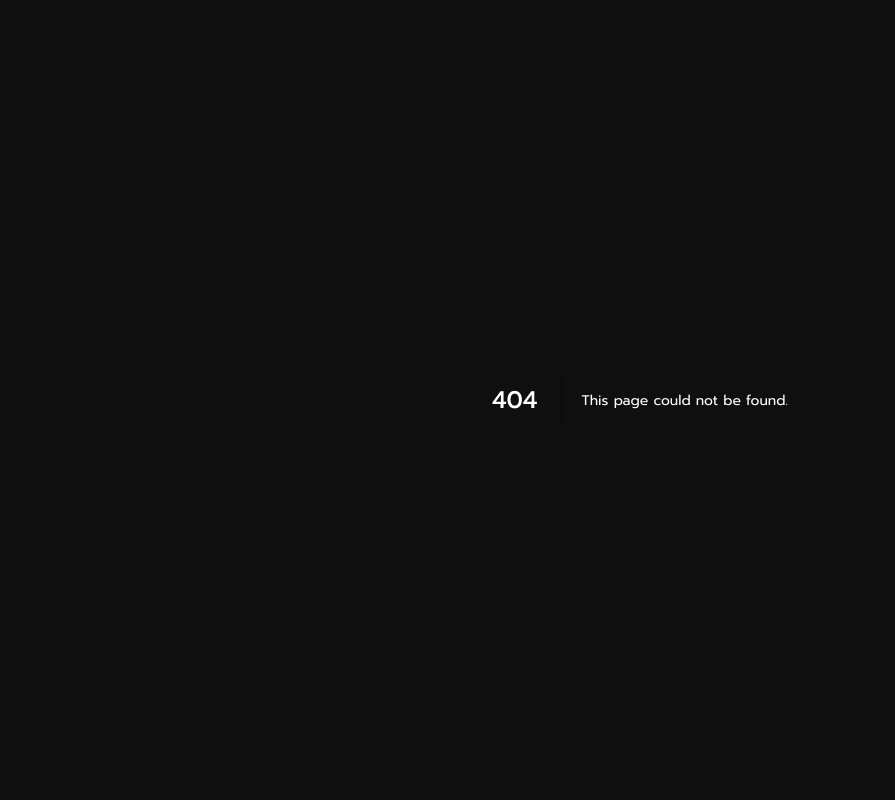
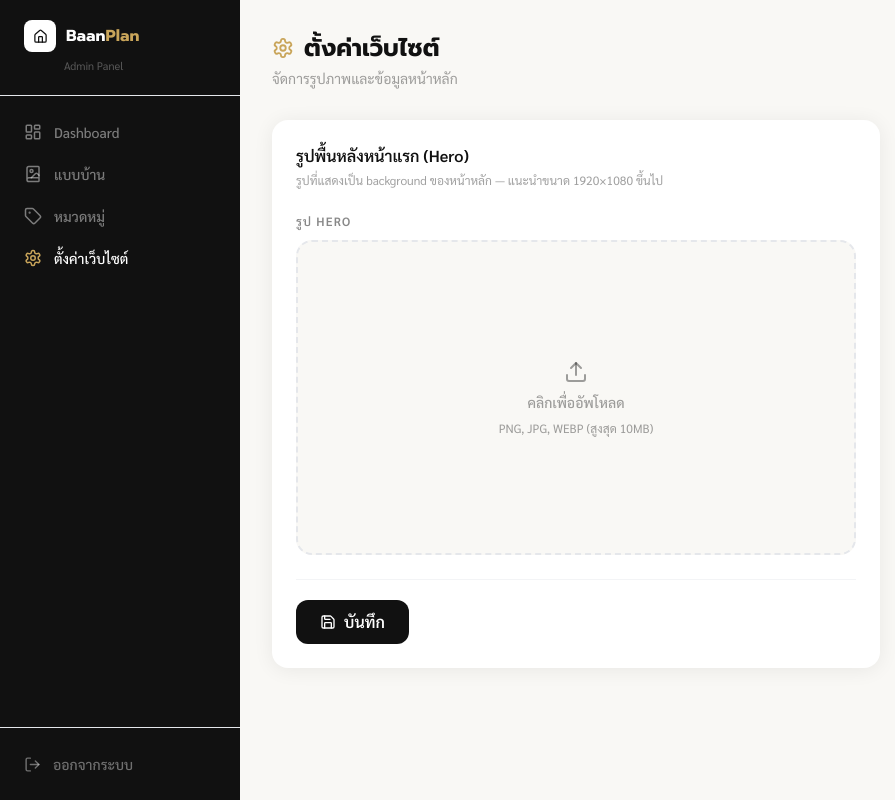
Before and after one commit to phatarapol777-jpg/baanplan, a Next.js app: page /admin/settings in a window 1280 px wide. Before the commit this address had no page. Shown: the whole page, without its empty margins (0-895 px from the left). Built offline with nearby package versions, Linux system fonts and the light colour scheme; no server answers; the database is empty.

Commit message:
feat: admin can change hero image from settings page

```diff
--- /dev/null
+++ b/src/app/admin/settings/page.tsx
@@ -0,0 +1,106 @@
+"use client"
+
+import { useEffect, useState } from "react"
+import { Settings, Save, CheckCircle } from "lucide-react"
+import ImageUpload from "@/components/admin/ImageUpload"
+
+export default function AdminSettingsPage() {
+  const [heroImageUrl, setHeroImageUrl] = useState("")
+  const [loading, setLoading] = useState(true)
+  const [saving, setSaving] = useState(false)
+  const [saved, setSaved] = useState(false)
+  const [error, setError] = useState("")
+
+  // โหลด settings ปัจจุบัน
+  useEffect(() => {
+    fetch("/api/admin/settings")
+      .then((r) => r.json())
+      .then((data) => {
+        setHeroImageUrl(data.hero_image_url ?? "")
+        setLoading(false)
+      })
+      .catch(() => setLoading(false))
+  }, [])
+
+  const handleSave = async () => {
+    setSaving(true)
+    setError("")
+    try {
+      const res = await fetch("/api/admin/settings", {
+        method: "PUT",
+        headers: { "Content-Type": "application/json" },
+        body: JSON.stringify({ key: "hero_image_url", value: heroImageUrl }),
+      })
+      if (!res.ok) throw new Error("บันทึกไม่สำเร็จ")
+      setSaved(true)
+      setTimeout(() => setSaved(false), 3000)
+    } catch (e) {
+      setError(e instanceof Error ? e.message : "เกิดข้อผิดพลาด")
+    } finally {
+      setSaving(false)
+    }
+  }
+
+  return (
+    <div className="p-8 max-w-2xl">
+      {/* Header */}
+      <div className="mb-8">
+        <h1 className="font-display font-bold text-2xl text-ink flex items-center gap-2.5">
+          <Settings size={22} className="text-gold" />
+          ตั้งค่าเว็บไซต์
+        </h1>
+        <p className="text-ink/40 text-sm mt-1">จัดการรูปภาพและข้อมูลหน้าหลัก</p>
+      </div>
+
+      {loading ? (
+        <div className="bg-white rounded-2xl shadow-card p-8 flex items-center justify-center">
+          <div className="w-6 h-6 border-2 border-gold border-t-transparent rounded-full animate-spin" />
+        </div>
+      ) : (
+        <div className="bg-white rounded-2xl shadow-card p-6 space-y-6">
+
+          {/* Hero Image Section */}
+          <div>
+            <p className="font-semibold text-ink text-base mb-1">รูปพื้นหลังหน้าแรก (Hero)</p>
+            <p className="text-xs text-ink/40 mb-5">
+              รูปที่แสดงเป็น background ของหน้าหลัก — แนะนำขนาด 1920×1080 ขึ้นไป
+            </p>
+            <ImageUpload
+              value={heroImageUrl}
+              onChange={setHeroImageUrl}
+              label="รูป Hero"
+              folder="settings"
+            />
+          </div>
+
+          <div className="border-t border-gray-100 pt-5 flex items-center gap-4">
+            <button
+              onClick={handleSave}
+              disabled={saving}
+              className="flex items-center gap-2 bg-ink text-white px-6 py-2.5 rounded-xl font-semibold
+                         hover:bg-ink/80 transition-colors disabled:opacity-50"
+            >
+              {saving ? (
+                <div className="w-4 h-4 border-2 border-white border-t-transparent rounded-full animate-spin" />
+              ) : saved ? (
+                <CheckCircle size={16} />
+              ) : (
+                <Save size={16} />
+              )}
+              {saving ? "กำลังบันทึก..." : saved ? "บันทึกแล้ว!" : "บันทึก"}
+            </button>
+
+            {saved && (
+              <p className="text-emerald-600 text-sm font-medium flex items-center gap-1.5">
+                <CheckCircle size={14} />
+                อัปเดตรูป Hero สำเร็จ — รูปจะขึ้นหน้าเว็บภายใน 1 นาที
+              </p>
+            )}
+
+            {error && <p className="text-red-500 text-sm">{error}</p>}
+          </div>
+        </div>
+      )}
+    </div>
+  )
+}
--- /dev/null
+++ b/src/app/api/admin/settings/route.ts
@@ -0,0 +1,50 @@
+import { NextRequest, NextResponse } from "next/server"
+import { supabaseAdmin } from "@/lib/supabaseAdmin"
+import { USE_MOCK_DATA } from "@/lib/mockData"
+
+// Mock fallback
+const mockSettings: Record<string, string> = {
+  hero_image_url: "",
+}
+
+// GET — ดึง settings ทั้งหมด
+export async function GET() {
+  if (USE_MOCK_DATA) {
+    return NextResponse.json(mockSettings)
+  }
+  try {
+    const { data, error } = await supabaseAdmin
+      .from("site_settings")
+      .select("key, value")
+    if (error) throw error
+
+    const settings: Record<string, string> = {}
+    data?.forEach((row) => { settings[row.key] = row.value ?? "" })
+    return NextResponse.json(settings)
+  } catch {
+    return NextResponse.json({})
+  }
+}
+
+// PUT — อัปเดต setting
+export async function PUT(req: NextRequest) {
+  if (USE_MOCK_DATA) {
+    const body = await req.json()
+    mockSettings[body.key] = body.value
+    return NextResponse.json({ ok: true })
+  }
+  try {
+    const body = await req.json()
+    const { key, value } = body
+    if (!key) return NextResponse.json({ error: "missing key" }, { status: 400 })
+
+    const { error } = await supabaseAdmin
+      .from("site_settings")
+      .upsert({ key, value, updated_at: new Date().toISOString() }, { onConflict: "key" })
+
+    if (error) throw error
+    return NextResponse.json({ ok: true })
+  } catch (e) {
+    return NextResponse.json({ error: String(e) }, { status: 500 })
+  }
+}
--- a/src/app/page.tsx
+++ b/src/app/page.tsx
@@ -7,19 +7,35 @@ import HowItWorks from "@/components/HowItWorks"
 import Footer from "@/components/Footer"
 import { mockCategories, mockPlans, USE_MOCK_DATA } from "@/lib/mockData"
 import { getCategories, getHousePlans } from "@/lib/supabase"
+import { supabaseAdmin } from "@/lib/supabaseAdmin"
 
-export const revalidate = 3600
+export const revalidate = 60 // revalidate ทุก 1 นาที เพื่อให้รูปใหม่แสดงเร็ว
 
 export default async function HomePage() {
   let categories = mockCategories
   let featuredPlans = mockPlans.filter((p) => p.is_featured)
+  let heroImageUrl = ""
 
   if (!USE_MOCK_DATA) {
     try {
-      categories = await getCategories()
-      featuredPlans = await getHousePlans({ featured: true, limit: 6 })
+      [categories, featuredPlans] = await Promise.all([
+        getCategories(),
+        getHousePlans({ featured: true, limit: 6 }),
+      ])
     } catch {
       // fall through to mock data
+    }
+
+    // ดึง hero image จาก site_settings
+    try {
+      const { data } = await supabaseAdmin
+        .from("site_settings")
+        .select("value")
+        .eq("key", "hero_image_url")
+        .single()
+      heroImageUrl = data?.value ?? ""
+    } catch {
+      // ใช้ default
     }
   }
 
@@ -27,7 +43,7 @@ export default async function HomePage() {
     <>
       <Navbar transparent />
       <main>
-        <Hero />
+        <Hero heroImageUrl={heroImageUrl} />
         <FeaturedSection plans={featuredPlans} />
         <StatsSection />
         <CategorySection categories={categories} />
--- a/src/components/Hero.tsx
+++ b/src/components/Hero.tsx
@@ -4,7 +4,8 @@ import { useState } from "react"
 import { useRouter } from "next/navigation"
 import { ChevronDown, Search } from "lucide-react"
 
-const HERO_IMAGE_URL = "https://baanplan-cdn.b-cdn.net/LINE_ALBUM_clear%20Logo%20Bogie_260515_2.jpg" // ← ใส่ URL รูปบ้านจาก Bunny.net ที่นี่
+// Fallback รูป default (ถ้ายังไม่ได้ตั้งค่าใน Admin)
+const DEFAULT_HERO_IMAGE = "https://baanplan-cdn.b-cdn.net/LINE_ALBUM_clear%20Logo%20Bogie_260515_2.jpg"
 
 const styles = [
   { label: "ทุกสไตล์", value: "" },
@@ -30,11 +31,17 @@ const bedroomOptions = [
   { label: "4 ห้องนอน", value: "4" },
 ]
 
-export default function Hero() {
+interface HeroProps {
+  heroImageUrl?: string
+}
+
+export default function Hero({ heroImageUrl }: HeroProps) {
   const router = useRouter()
   const [style, setStyle] = useState("")
   const [floors, setFloors] = useState("")
   const [bedrooms, setBedrooms] = useState("")
+
+  const bgImage = heroImageUrl || DEFAULT_HERO_IMAGE
 
   const handleSearch = () => {
     const p = new URLSearchParams()
@@ -48,10 +55,10 @@ export default function Hero() {
     <section className="relative min-h-screen w-full overflow-hidden">
 
       {/* ─── Background ──────────────────────────────── */}
-      {HERO_IMAGE_URL ? (
+      {bgImage ? (
         // eslint-disable-next-line @next/next/no-img-element
         <img
-          src={HERO_IMAGE_URL}
+          src={bgImage}
           alt="House hero"
           className="absolute inset-0 w-full h-full object-cover object-center"
         />
--- a/src/components/admin/AdminSidebar.tsx
+++ b/src/components/admin/AdminSidebar.tsx
@@ -2,13 +2,14 @@
 
 import Link from "next/link"
 import { usePathname, useRouter } from "next/navigation"
-import { Home, LayoutDashboard, BookImage, Tag, LogOut } from "lucide-react"
+import { Home, LayoutDashboard, BookImage, Tag, Settings, LogOut } from "lucide-react"
 import clsx from "clsx"
 
 const navItems = [
   { href: "/admin", label: "Dashboard", icon: <LayoutDashboard size={18} />, exact: true },
   { href: "/admin/plans", label: "แบบบ้าน", icon: <BookImage size={18} /> },
   { href: "/admin/categories", label: "หมวดหมู่", icon: <Tag size={18} /> },
+  { href: "/admin/settings", label: "ตั้งค่าเว็บไซต์", icon: <Settings size={18} /> },
 ]
 
 export default function AdminSidebar() {
```
